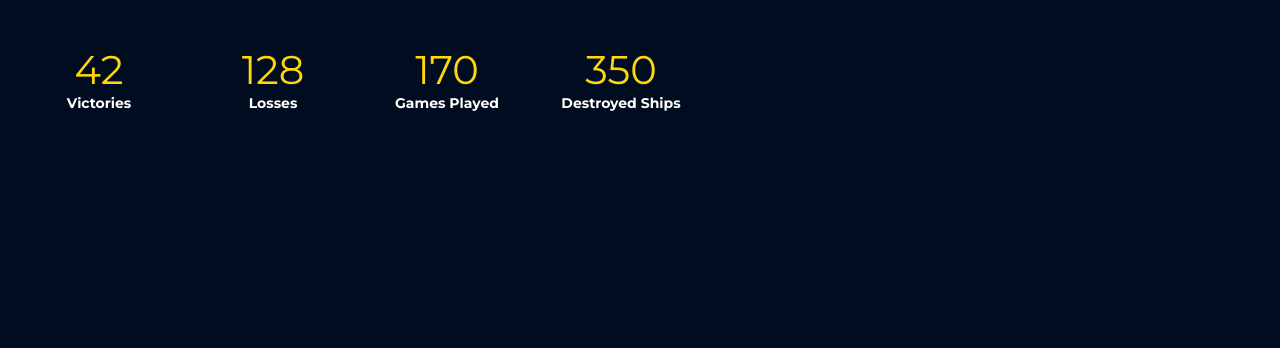
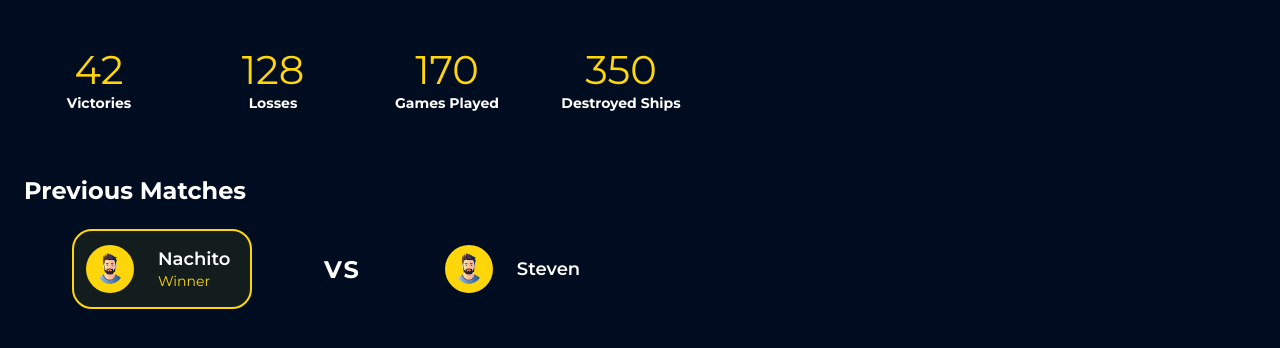
Before and after one commit to Santaval/CI-0126-web-design-final-project, a website: page frontend/src/public/stats/index.html in a window 1280 px wide. Shown: the part 164-512 px from the top of the page. Drawn offline with Linux system fonts and the light colour scheme.

Commit message:
feat: add previous matches section with match cards and player avatars

```diff
--- a/frontend/src/public/stats/index.html
+++ b/frontend/src/public/stats/index.html
@@ -27,9 +27,36 @@
         </header>
 
         <div id="stats-container">
-
         </div>
       </section>
+
+      <section id="previous-matches-section">
+            <h2 class="white-text">Previous Matches</h2>
+          <!-- Match card example -->
+          <div class="match-card">
+            <div class="player player-left winner">
+              <div class="avatar-circle">
+                <img src="/img/default-profile.png" alt="Nachito" />
+              </div>
+              <div class="player-info">
+                <span class="player-name">Nachito</span>
+                <span class="player-label">Winner</span>
+              </div>
+            </div>
+            <div class="vs-label">VS</div>
+            <div class="player player-right">
+              <div class="avatar-circle">
+                <img src="/img/default-profile.png" alt="Steven" />
+              </div>
+              <div class="player-info">
+                <span class="player-name">Steven</span>
+              </div>
+            </div>
+          </div>
+          <!-- End match card example -->
+        </div>
+      </section>
+
     </main>
     <script type="module" src="/stats/main.js" defer></script>
     <script type="module" src="/components/navbar/navbar.js" defer></script>
--- a/frontend/src/public/stats/styles.css
+++ b/frontend/src/public/stats/styles.css
@@ -1,4 +1,4 @@
-#stats-section {
+main {
   padding: var(--spacing-large);
 }
 
@@ -32,3 +32,86 @@
   color: var(--color-text);
   font-size: var(--font-size-small);
 }
+
+#previous-matches-section {
+  margin-top: 4em;
+}
+
+#matches-container {
+  display: flex;
+  flex-direction: column;
+  gap: var(--spacing-large);
+}
+
+.match-card {
+  display: flex;
+  align-items: center;
+  background: transparent;
+  padding: var(--spacing-large) var(--spacing-xxlarge);
+  margin-bottom: var(--spacing-medium);
+  gap: 48px;
+  min-width: 400px;
+  min-height: 100px;
+  box-sizing: border-box;
+}
+
+.player {
+  display: flex;
+  align-items: center;
+  gap: var(--spacing-medium);
+  min-width: 180px;
+  min-height: 80px;
+  border-radius: 20px;
+  background: transparent;
+  border: none;
+  padding: 0 12px;
+  position: relative;
+}
+
+.player.winner {
+  border: 2px solid var(--color-primary);
+  background: rgba(255, 214, 10, 0.08);
+}
+
+.avatar-circle {
+  width: 48px;
+  height: 48px;
+  border-radius: 50%;
+  background: var(--color-primary);
+  display: flex;
+  align-items: center;
+  justify-content: center;
+  overflow: hidden;
+  margin-right: 8px;
+}
+.avatar-circle img {
+  width: 40px;
+  height: 40px;
+  border-radius: 50%;
+  object-fit: cover;
+}
+
+.player-info {
+  display: flex;
+  flex-direction: column;
+  align-items: flex-start;
+}
+.player-name {
+  color: var(--color-text);
+  font-weight: 600;
+  font-size: var(--font-size-medium);
+}
+.player-label {
+  color: var(--color-primary);
+  font-size: var(--font-size-small);
+  font-weight: 400;
+  margin-top: 2px;
+}
+
+.vs-label {
+  color: var(--color-text);
+  font-size: var(--font-size-large);
+  font-weight: 700;
+  margin: 0 24px;
+  letter-spacing: 2px;
+}
--- a/frontend/src/public/utils/stats.js
+++ b/frontend/src/public/utils/stats.js
@@ -19,4 +19,5 @@ export default class StatsService {
       }
     ];
   }
+
 }
```
Lines whose indentation alone changed are shown as unchanged.
